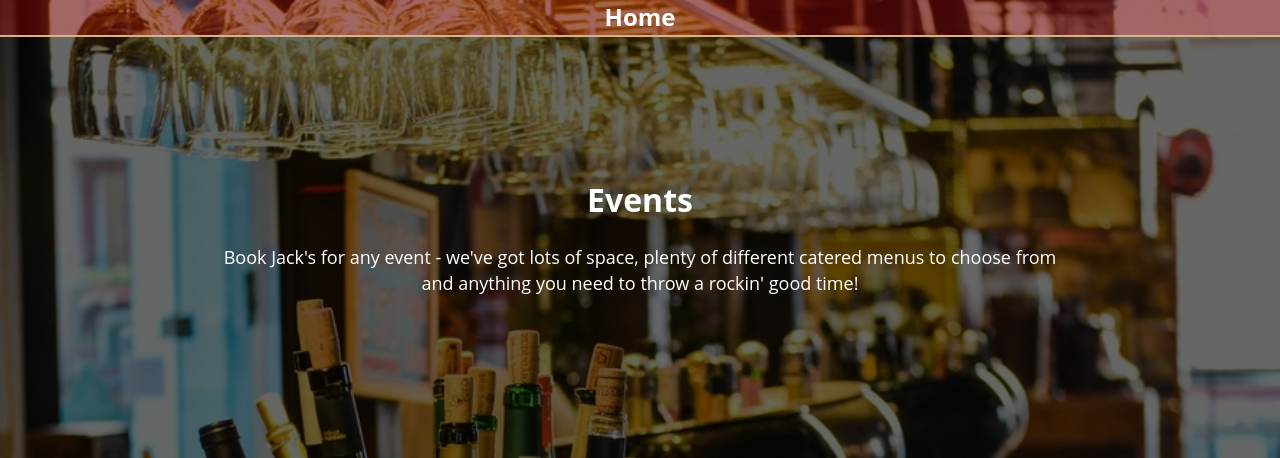
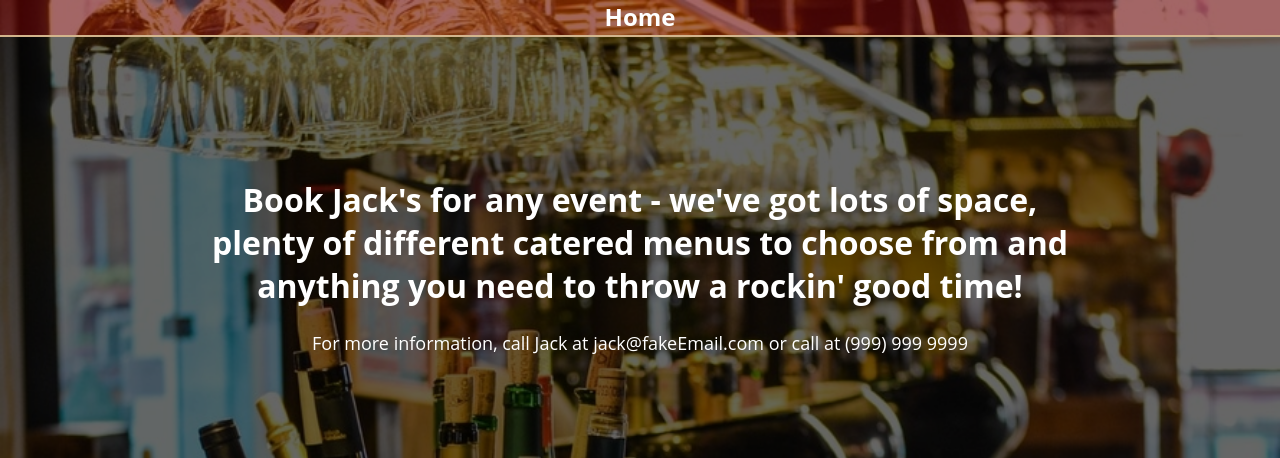
Before and after one commit to jackmasterson/bars, a plain HTML site: page index.html in a window 1280 px wide. Both pictures are taken after a click on the item "Events". Shown: the top 458 px of the page. Drawn offline with Linux system fonts and the light colour scheme; no server answers; files whose address does not match are found by name.

Commit message:
Fix padding on sections

```diff
--- a/css/style.css
+++ b/css/style.css
@@ -112,7 +112,9 @@ a {
 	color: white;
 	height: 95vh;
 	width: 100vw;
-	padding: 15vh;
+	padding-top: 15vh;
+	padding-left: 15vw;
+	padding-right: 15vw;
 	display: none;
 	position: absolute;
 }
--- a/js/script.js
+++ b/js/script.js
@@ -25,10 +25,11 @@ var model = {
 		{
 			header: "Events",
 			classed: "events-li",
-			description: "Events",
-			subDescription: "Book Jack's for any event - we've got lots" +
+			description: "Book Jack's for any event - we've got lots" +
 				" of space, plenty of different catered menus to choose from" +
 				" and anything you need to throw a rockin' good time!",
+			subDescription: "For more information, call Jack at" +
+				" jack@fakeEmail.com or call at (999) 999 9999",
 			specials: ko.observable(false),
 			href: ko.observable(false)
 		},
```
